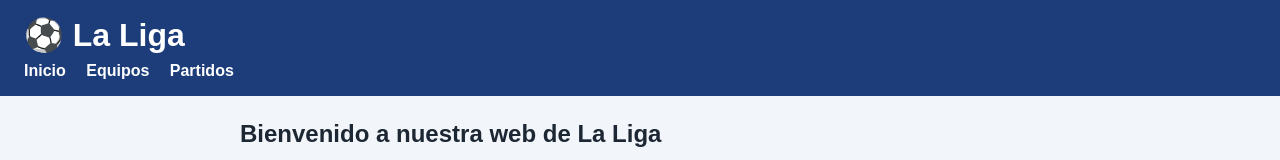
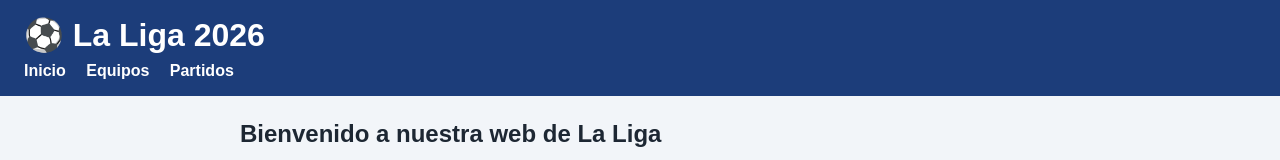
Before and after one commit to ariadnamoya-ops/furbo, a plain HTML site: page index.html in a window 1280 px wide. Shown: the top 160 px of the page. Drawn offline with Linux system fonts and the light colour scheme.

Commit message:
Cambiar título a La Liga 2026

```diff
--- a/index.html
+++ b/index.html
@@ -8,7 +8,7 @@
 </head>
 <body>
   <header>
-    <h1>⚽ La Liga</h1>
+    <h1>⚽ La Liga 2026</h1>
     <nav>
       <a href="index.html">Inicio</a>
       <a href="equipos.html">Equipos</a>
```
